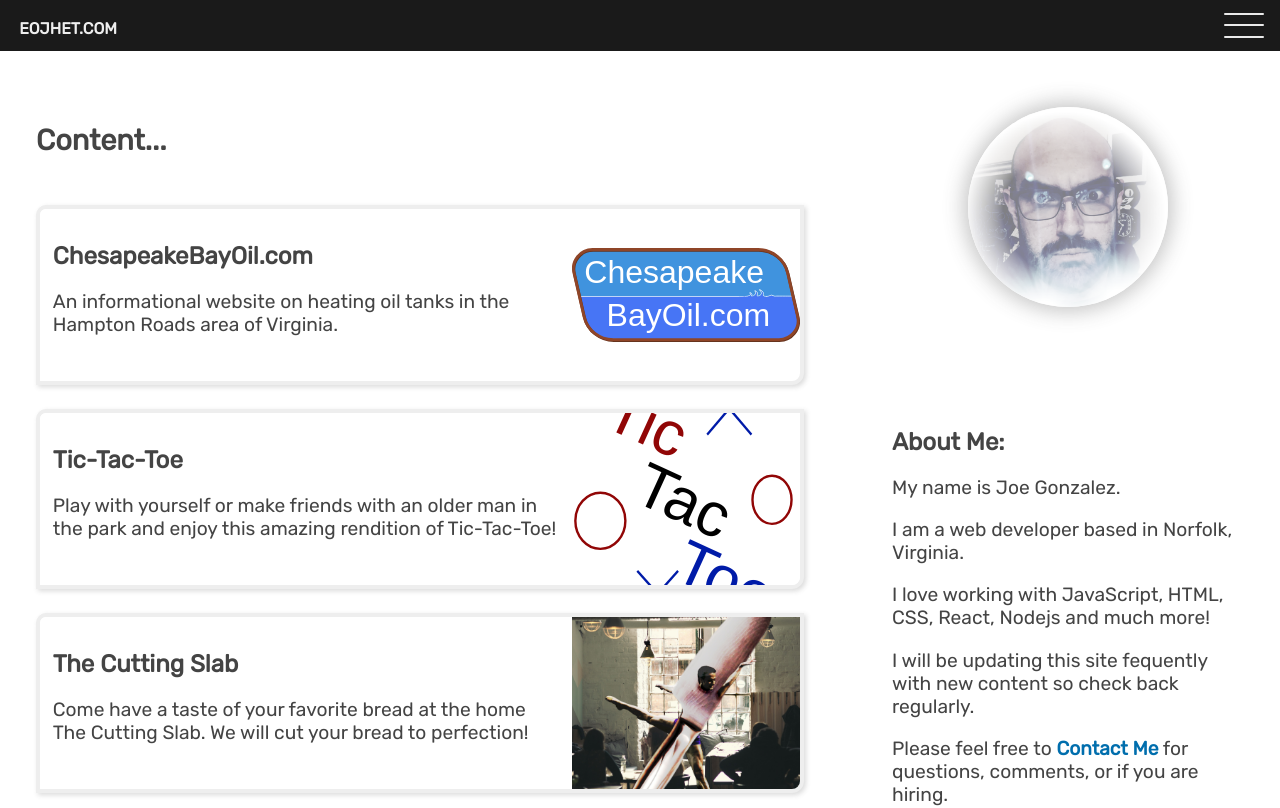
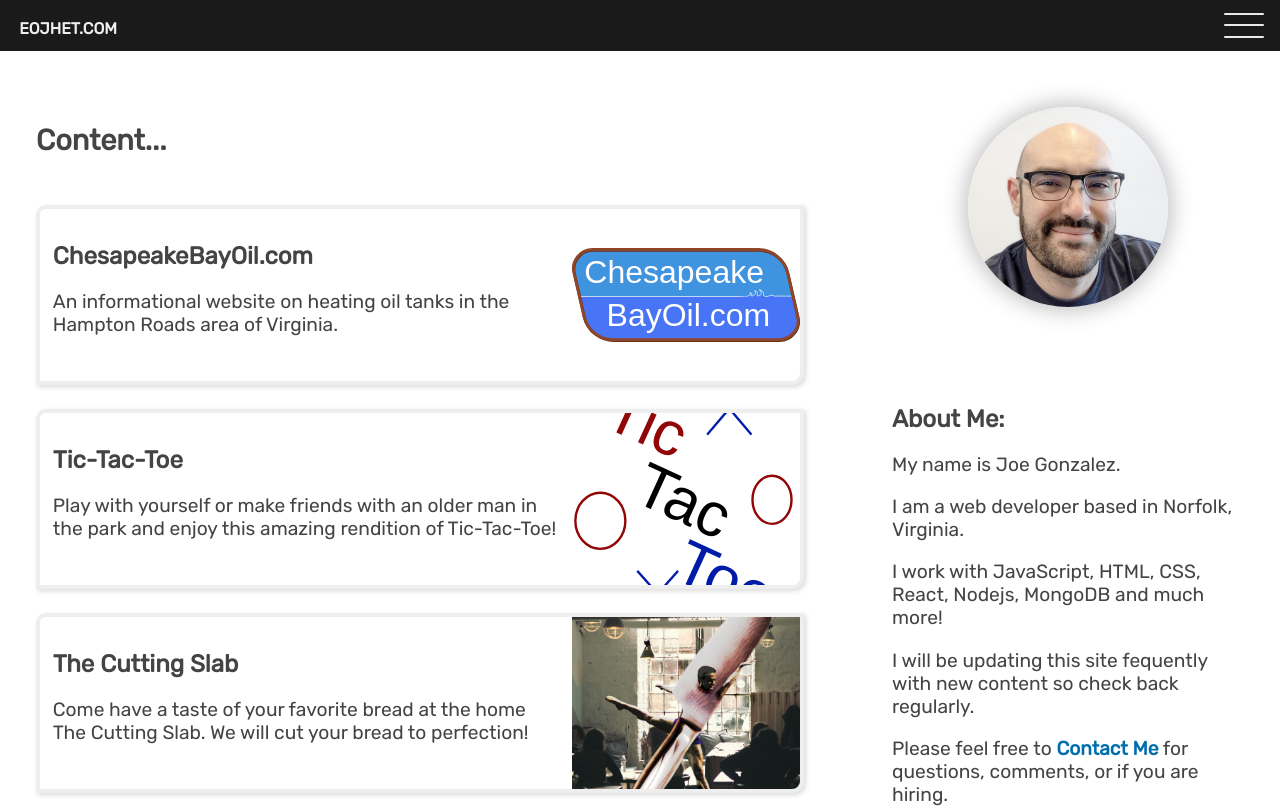
Before and after one commit to eojhet/eojhet_com, a Next.js app: page / in a window 1280 px wide. Shown: the top 808 px of the page. Built offline with nearby package versions, Linux system fonts and the light colour scheme.

Commit message:
changed profile pic

```diff
--- a/pages/index.js
+++ b/pages/index.js
@@ -21,7 +21,7 @@ export default function Home () {
             />
           </article></a>
 
-          <Link href="./tictactoe"><article className={styles.card}>
+          <Link href="./tictactoe" passHref><article className={styles.card}>
             <div className={styles.cardDescription}>
               <h2>Tic-Tac-Toe</h2>
               <p>{"Play with yourself or make friends with an older man in the park and enjoy this amazing rendition of Tic-Tac-Toe!"}</p>
@@ -32,7 +32,7 @@ export default function Home () {
               />
           </article></Link>
 
-          <Link href="./cuttingslab"><article className={styles.card}>
+          <Link href="./cuttingslab" passHref><article className={styles.card}>
             <div className={styles.cardDescription}>
               <h2>The Cutting Slab</h2>
               <p>{"Come have a taste of your favorite bread at the home The Cutting Slab. We will cut your bread to perfection!"}</p>
@@ -50,14 +50,14 @@ export default function Home () {
               className={styles.profile}
               alt="My Face"
               width="200px"
-              src="/home/deepFriedLite.png"/>
+              src="/home/JGPortrait.png"/>
           </article>
           <article className={styles.rightContent}>
             <div className={styles.rightContent}>
               <h2>About Me:</h2>
               <p>My name is Joe Gonzalez.</p>
               <p>I am a web developer based in Norfolk, Virginia.</p>
-              <p>I love working with JavaScript, HTML, CSS, React, Nodejs and much more!</p>
+              <p>I work with JavaScript, HTML, CSS, React, Nodejs, MongoDB and much more!</p>
               <p>I will be updating this site fequently with new content so check back regularly.</p>
               <p>Please feel free to <a href="mailto:admin@eojhet.com"><strong>Contact Me</strong></a> for questions, comments, or if you are hiring.</p>
               <p>Thank you so much for visiting!</p>
--- a/pages/index.module.scss
+++ b/pages/index.module.scss
@@ -87,6 +87,7 @@
       display: flex;
       flex-direction: column;
       height: 100%;
+
     }
 
     .profile {
@@ -95,6 +96,7 @@
       box-shadow: 0 0 20px 5px rgba(68, 68, 68, 0.3);
       margin: 2.5rem 0 0.5rem 0;
       align-self: center;
+
     }
 
   }
```
Also changed, not shown: public/home/JGPortrait.png (added).
